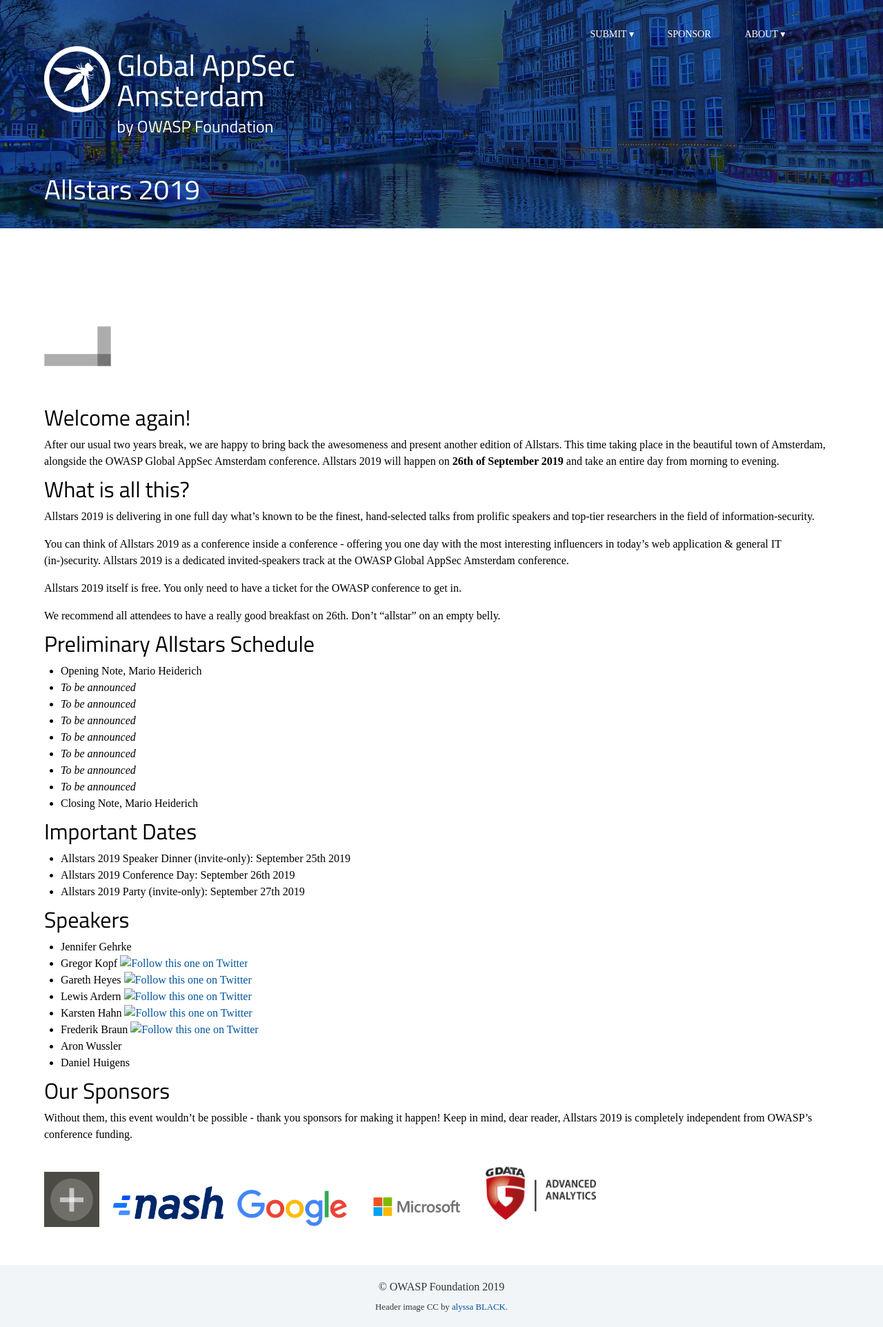
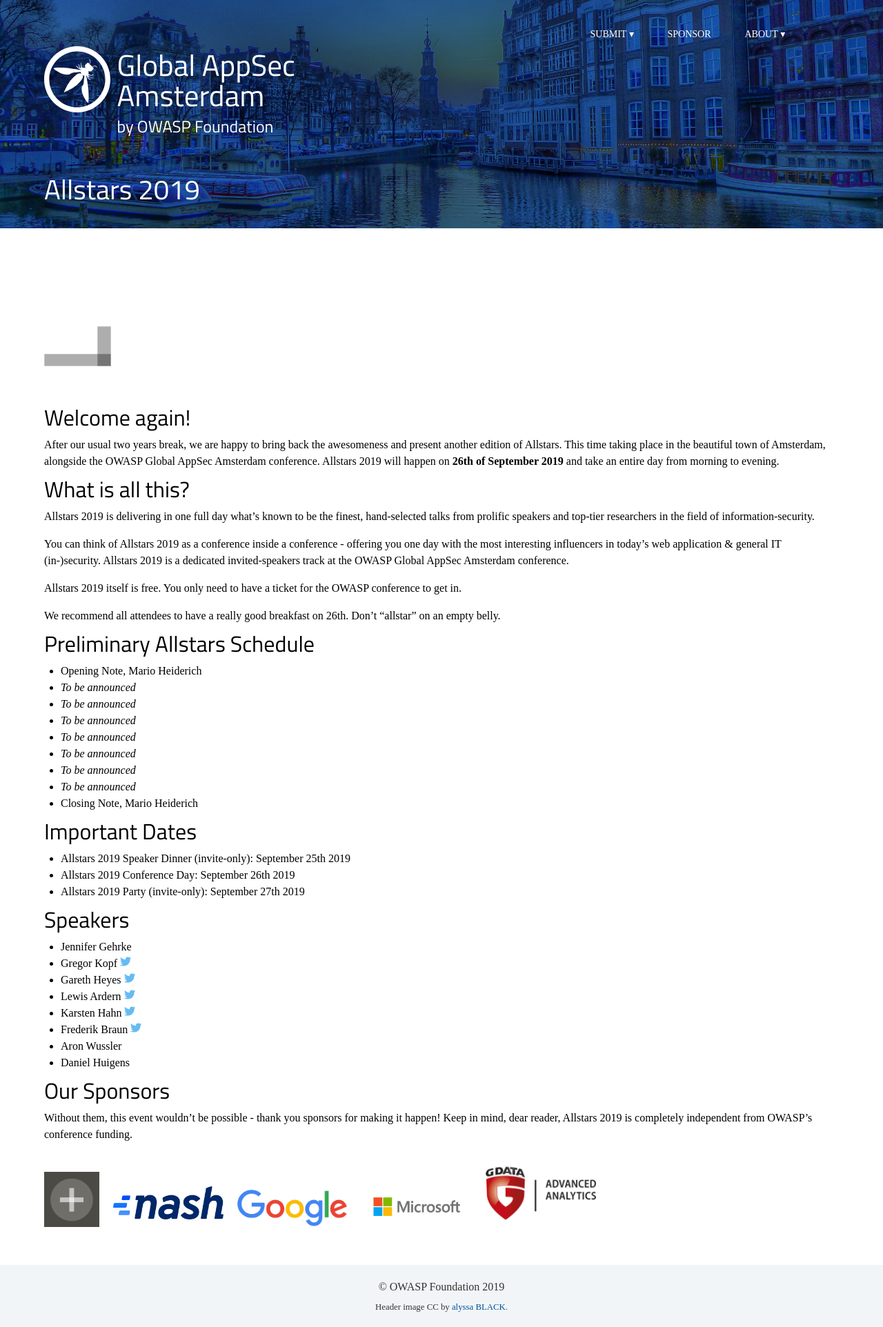
Before and after one commit to OWASP/AppSecAms2019, a Jekyll site: the page built from program/allstars.md, in a window 1280 px wide. Shown: the whole page at 69% size. Built offline with Jekyll 4.4.1, drawn with Linux system fonts in a browser that asks for light colours; some web fonts are replaced.

Commit message:
* Moved Twitter icon to other folder

```diff
--- a/program/allstars.md
+++ b/program/allstars.md
@@ -39,11 +39,11 @@
 ## Speakers
 
 * Jennifer Gehrke
-* Gregor Kopf <a href="https://twitter.com/teh_gerg"><img src="/assets/icons/twitter.svg" style="width: 1em;" alt="Follow this one on Twitter" /></a>
-* Gareth Heyes <a href="https://twitter.com/garethheyes"><img src="/assets/icons/twitter.svg" style="width: 1em;" alt="Follow this one on Twitter" /></a>
-* Lewis Ardern <a href="https://twitter.com/LewisArdern"><img src="/assets/icons/twitter.svg" style="width: 1em;" alt="Follow this one on Twitter" /></a>
-* Karsten Hahn <a href="https://twitter.com/struppigel"><img src="/assets/icons/twitter.svg" style="width: 1em;" alt="Follow this one on Twitter" /></a>
-* Frederik Braun <a href="https://twitter.com/freddyb"><img src="/assets/icons/twitter.svg" style="width: 1em;" alt="Follow this one on Twitter" /></a>
+* Gregor Kopf <a href="https://twitter.com/teh_gerg"><img src="/assets/images/twitter.svg" style="width: 1em;" alt="Follow this one on Twitter" /></a>
+* Gareth Heyes <a href="https://twitter.com/garethheyes"><img src="/assets/images/twitter.svg" style="width: 1em;" alt="Follow this one on Twitter" /></a>
+* Lewis Ardern <a href="https://twitter.com/LewisArdern"><img src="/assets/images/twitter.svg" style="width: 1em;" alt="Follow this one on Twitter" /></a>
+* Karsten Hahn <a href="https://twitter.com/struppigel"><img src="/assets/images/twitter.svg" style="width: 1em;" alt="Follow this one on Twitter" /></a>
+* Frederik Braun <a href="https://twitter.com/freddyb"><img src="/assets/images/twitter.svg" style="width: 1em;" alt="Follow this one on Twitter" /></a>
 * Aron Wussler
 * Daniel Huigens
 
```
